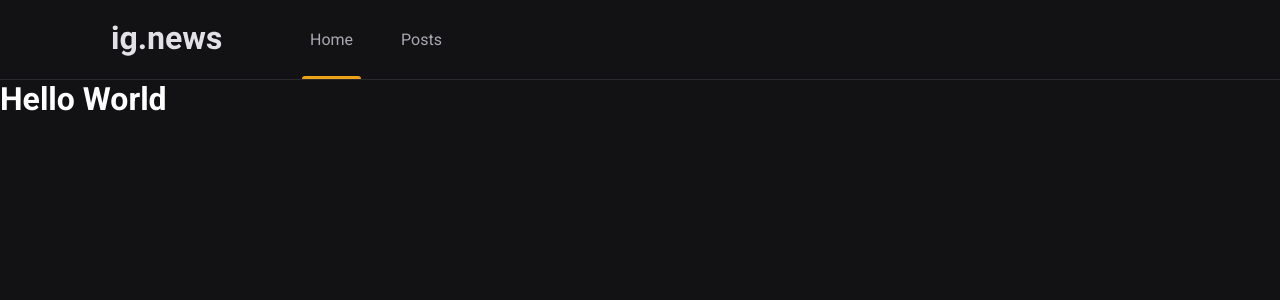
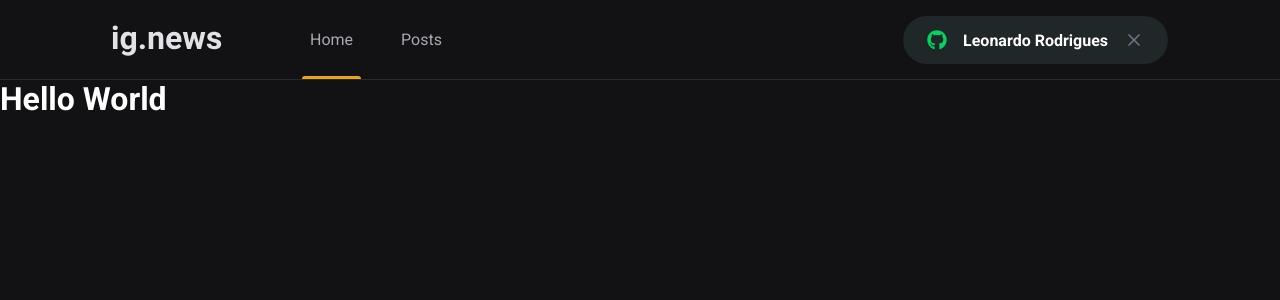
Before and after one commit to leorodriguesdev/ignews, a Next.js app: page / in a window 1280 px wide. Shown: the top 300 px of the page. Built offline with nearby package versions, Linux system fonts and the light colour scheme.

Commit message:
add component SignInButton

```diff
--- a/package.json
+++ b/package.json
@@ -12,6 +12,7 @@
     "next": "11.1.2",
     "react": "17.0.2",
     "react-dom": "17.0.2",
+    "react-icons": "^4.3.1",
     "sass": "^1.43.2"
   },
   "devDependencies": {
--- a/src/components/Header/index.tsx
+++ b/src/components/Header/index.tsx
@@ -1,3 +1,4 @@
+import { SignInButton } from '../SignInButton';
 import styles from './styles.module.scss';
 
 export function Header() {
@@ -9,6 +10,7 @@
                     <a className={styles.active} href="#">Home</a>
                     <a href="#">Posts</a>
                 </nav>
+                <SignInButton/>
             </div>
         </header>
     );
--- a/src/components/Header/styles.module.scss
+++ b/src/components/Header/styles.module.scss
@@ -52,4 +52,8 @@
 
         }
     }
+
+    button {
+        margin-left: auto;
+    }
 }
--- /dev/null
+++ b/src/components/SignInButton/index.tsx
@@ -0,0 +1,27 @@
+;import { FaGithub } from 'react-icons/fa';
+import { FiX } from 'react-icons/fi';
+import styles from './styles.module.scss';
+
+export function SignInButton() {
+    const isUserLoggedIn = true;
+
+    return isUserLoggedIn ? (
+        <button
+            type="button"
+            className={styles.signInButton}
+        >
+            <FaGithub color='#04d361' />
+            Leonardo Rodrigues
+            <FiX color='#737380' className={styles.closeIcon}/>
+        </button>
+
+    ) : (
+        <button
+            type="button"
+            className={styles.signInButton}
+        >
+            <FaGithub color='#eba417' />
+            Sign in with Github
+        </button>
+    );
+}
--- /dev/null
+++ b/src/components/SignInButton/styles.module.scss
@@ -0,0 +1,33 @@
+.signInButton {
+    height: 3rem;
+    border-radius: 3rem;
+    background: var(--gray-850);
+    border: 0;
+    padding: 0 1.5rem;
+
+    display: flex;
+    align-items: center;
+    justify-content: center;
+
+    color: var(--white);
+    font-weight: bold;
+
+    svg {
+        width: 20px;
+        height: 20px;
+    }
+
+    svg:first-child {
+        margin-right: 1rem;
+    }
+
+    svg.closeIcon {
+        margin-left: 1rem;
+    }
+
+    transition: filter 0.2s;
+
+    &:hover {
+        filter: brightness(0.8);
+    }
+}
--- a/src/styles/global.scss
+++ b/src/styles/global.scss
@@ -10,6 +10,7 @@
     --gray-100: #e1e1e6;
     --gray-300: #a9a9b3;
     --gray-800: #29292e;
+    --gray-850: #1f2729;
     --gray-900: #121214;
 
     --cyan-500: #61dafb;
```
Also changed, not shown: 1 other file (tests, documents, lock files or other folders).
